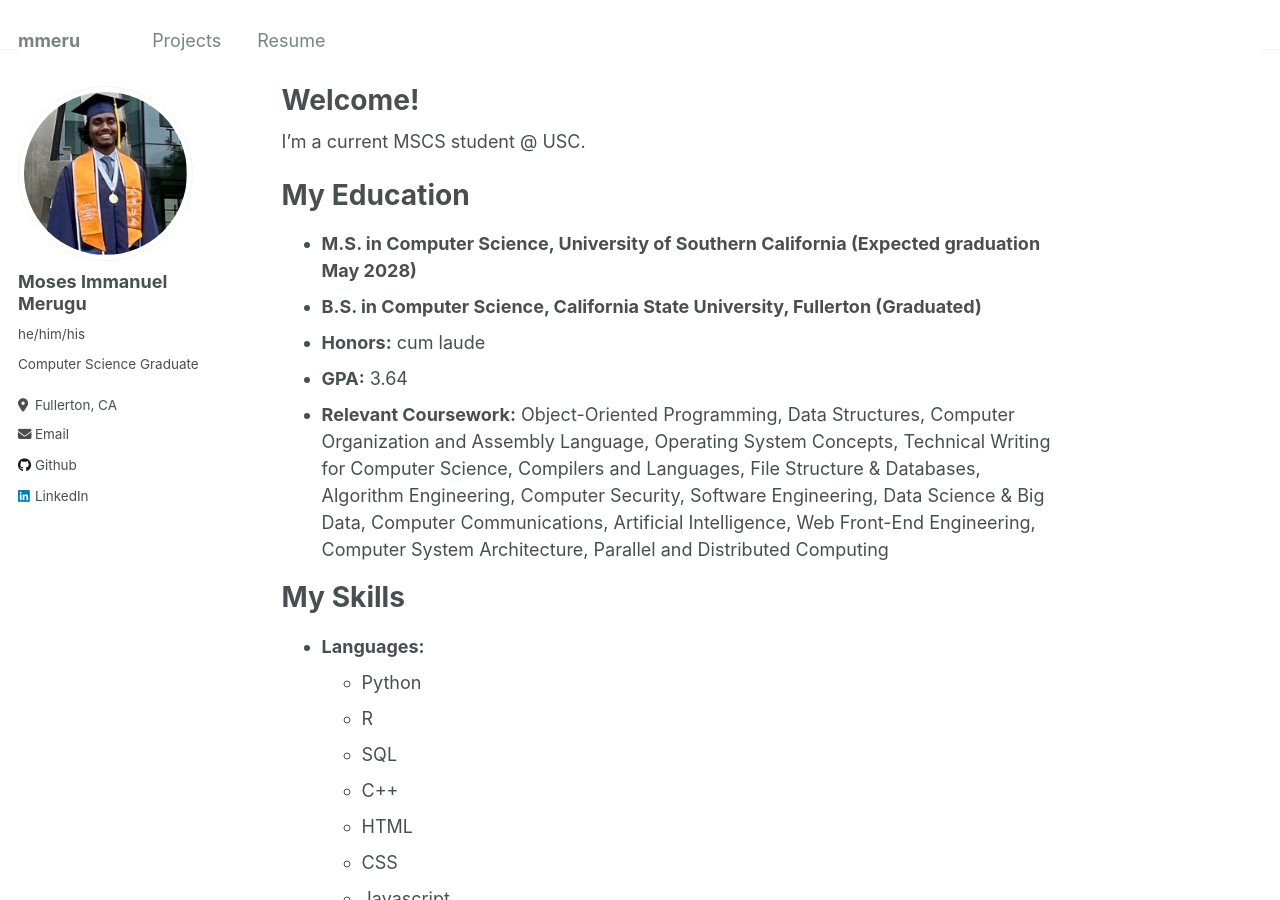
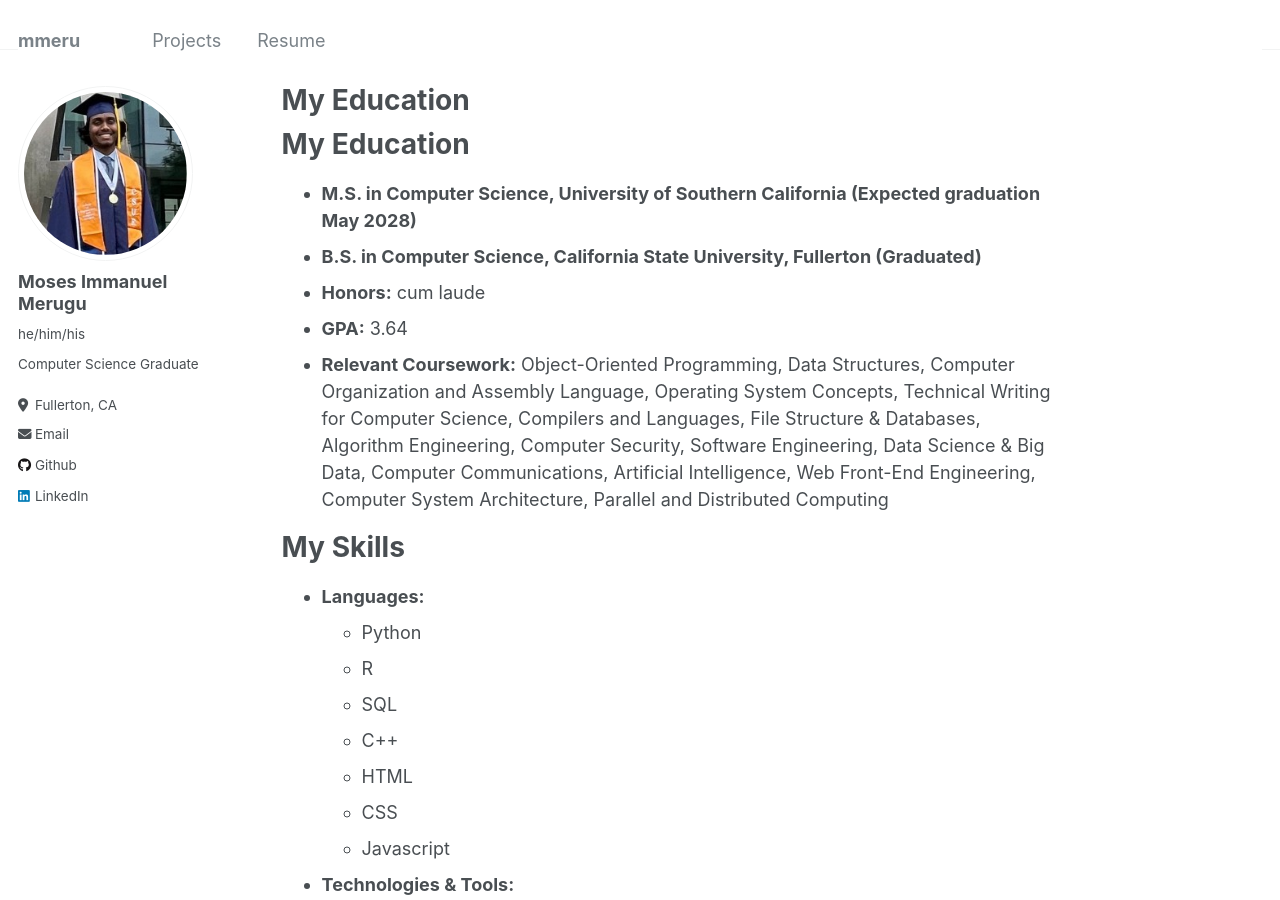
Before and after one commit to mmeru/mmeru.github.io, a Jekyll site: the page built from _pages/about.md, in a window 1280 px wide and 900 px high. Built offline with Jekyll 4.4.1, drawn with Linux system fonts in a browser that asks for light colours; our own code applies the rules of GitHub Pages for plain Markdown files.

Commit message:
Update about.md

```diff
--- a/_pages/about.md
+++ b/_pages/about.md
@@ -1,14 +1,11 @@
 ---
 permalink: /
-title: "Welcome!"
+title:
 author_profile: true
 redirect_from:
   - /about/
   - /about.html
 ---
-
-I'm a current MSCS student @ USC.
-
 My Education
 ======
 * **M.S. in Computer Science, University of Southern California (Expected graduation May 2028)**
```
